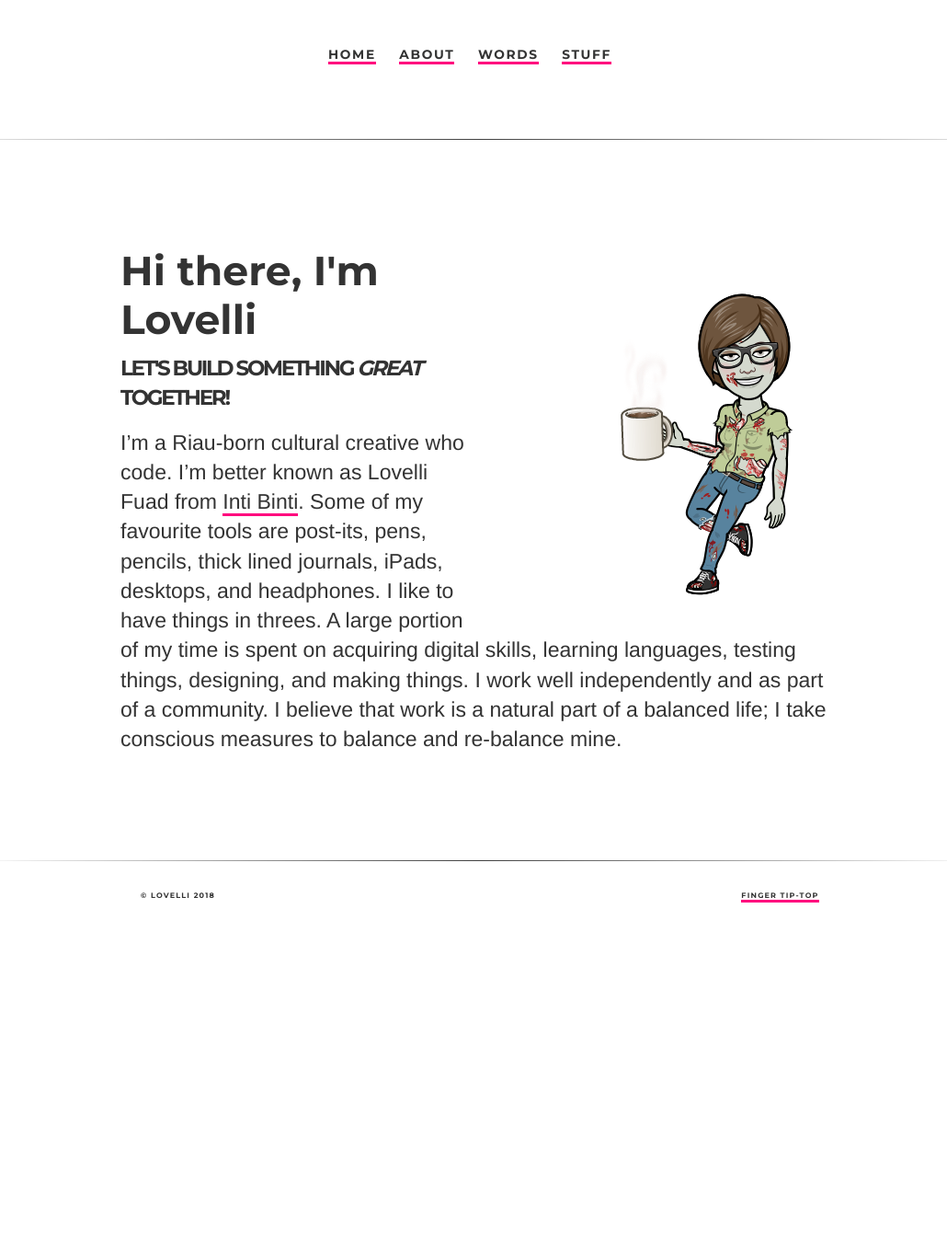
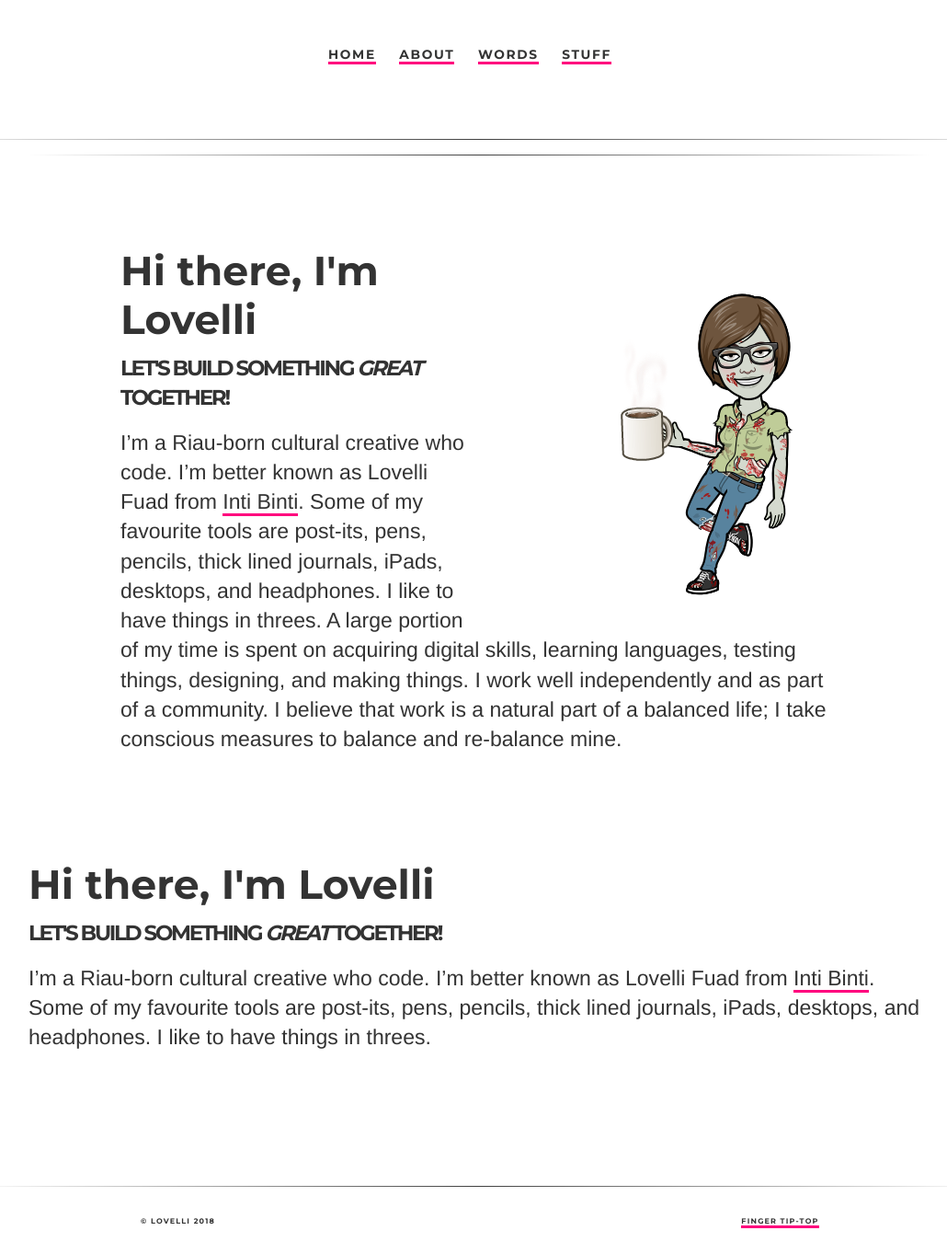
Before and after one commit to ariesti/ariesti.github.io, a Jekyll site: the page built from index.html, in a window 1280 px wide. Shown: the whole page at 92% size, without its empty margins (119-1149 px from the left). Built offline with Jekyll 4.4.1, drawn with Linux system fonts in a browser that asks for light colours; before the commit the page ends 996 px from its top, so only the background shows below that.

Commit message:
Update index.html

```diff
--- a/index.html
+++ b/index.html
@@ -19,4 +19,15 @@ description: Towards digital humanities
 	I work well independently and as part of a community.
 	I believe that work is a natural part of a balanced life; I take conscious measures to balance and re-balance mine.</p>
 </div>
+<hr class="style-two">
+<hr>
+<div id="content">
+	<h1>Hi there, I'm Lovelli</h1>
+	<p class="subtitle">Let's build something <i>great</i> together!</p>
+	<p>I’m a Riau-born cultural creative who code.
+	I’m better known as Lovelli Fuad from <a href="https://theminimalweb.wordpress.com/portfolio/yellow/">Inti Binti</a>.
+	Some of my favourite tools are post-its, pens, pencils, thick lined journals, iPads, desktops, and headphones.
+	I like to have things in threes.
+	</p>
 </div>
+</div>
```
